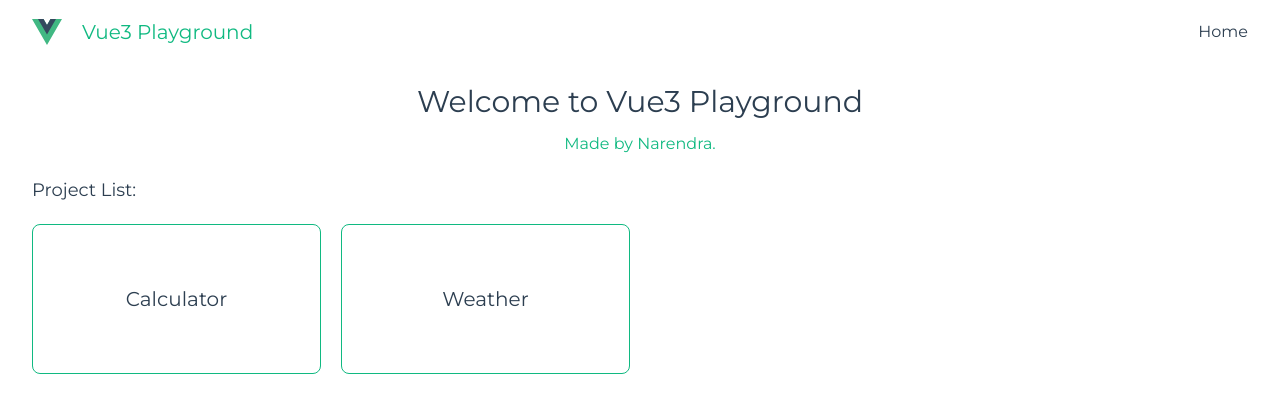
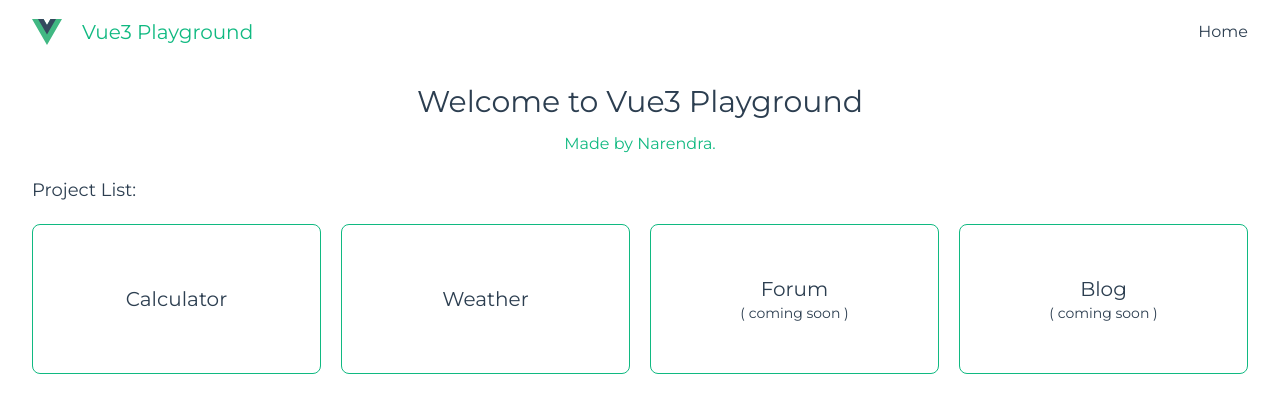
Before and after one commit to narendra087/vue3-playground, a Vue app: page / in a window 1280 px wide. Shown: the top 412 px of the page. Built offline with nearby package versions, Linux system fonts and the light colour scheme.

Commit message:
[ADD] New feature coming soon

```diff
--- a/src/components/ProjectCard.vue
+++ b/src/components/ProjectCard.vue
@@ -1,7 +1,8 @@
 <template>
   <RouterLink :to="{ name: name || '' }">
-    <div class="project-card p-3 min-h-[150px] rounded-lg border border-emerald-500 cursor-pointer flex justify-center items-center">
+    <div class="project-card p-3 min-h-[150px] rounded-lg border border-emerald-500 cursor-pointer flex flex-col justify-center items-center">
       <p class="text-xl">{{title}}</p>
+      <span v-if="!isActive" class="text-sm">( coming soon )</span>
     </div>
   </RouterLink>
 </template>
@@ -11,6 +12,7 @@
   defineProps<{
     title: string,
     name: string,
+    isActive: boolean,
     image: any,
   }>()
 </script>
--- a/src/views/MenuView.vue
+++ b/src/views/MenuView.vue
@@ -8,9 +8,11 @@
     <section id="content" class="pt-5">
       <p class="text-lg mb-5">Project List:</p>
       <div class="grid lg:grid-cols-4 md:grid-cols-3 sm:grid-cols-2 gap-5">
-        <ProjectCard title="Calculator" name="calculator" image="" />
-        <!-- <ProjectCard title="To-do-list" name="" image="" /> -->
-        <ProjectCard title="Weather" name="weather" image="" />
+        <ProjectCard :isActive="true" title="Calculator" name="calculator" image="" />
+        <!-- <ProjectCard isActive="" title="To-do-list" name="" image="" /> -->
+        <ProjectCard :isActive="true" title="Weather" name="weather" image="" />
+        <ProjectCard :isActive="false" title="Forum" name="" image="" />
+        <ProjectCard :isActive="false" title="Blog" name="" image="" />
       </div>
     </section>
   </div>
```
